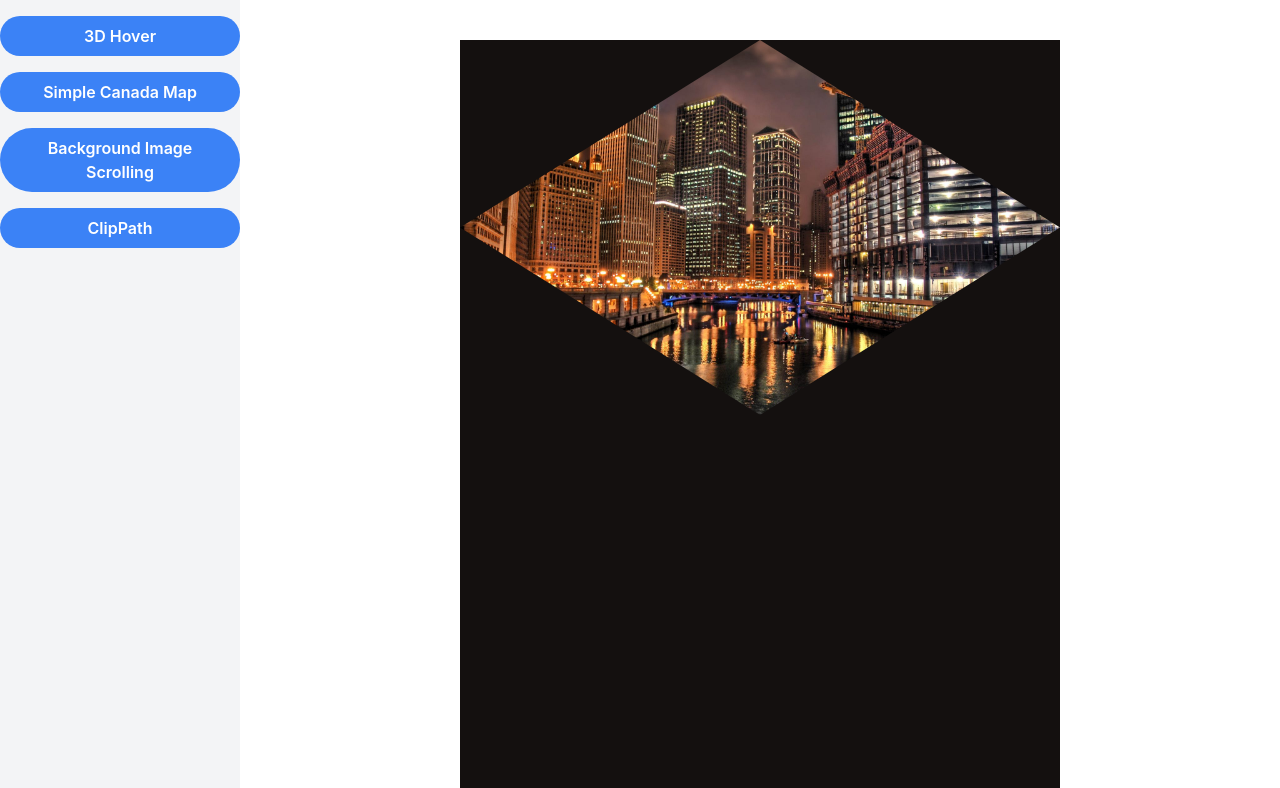
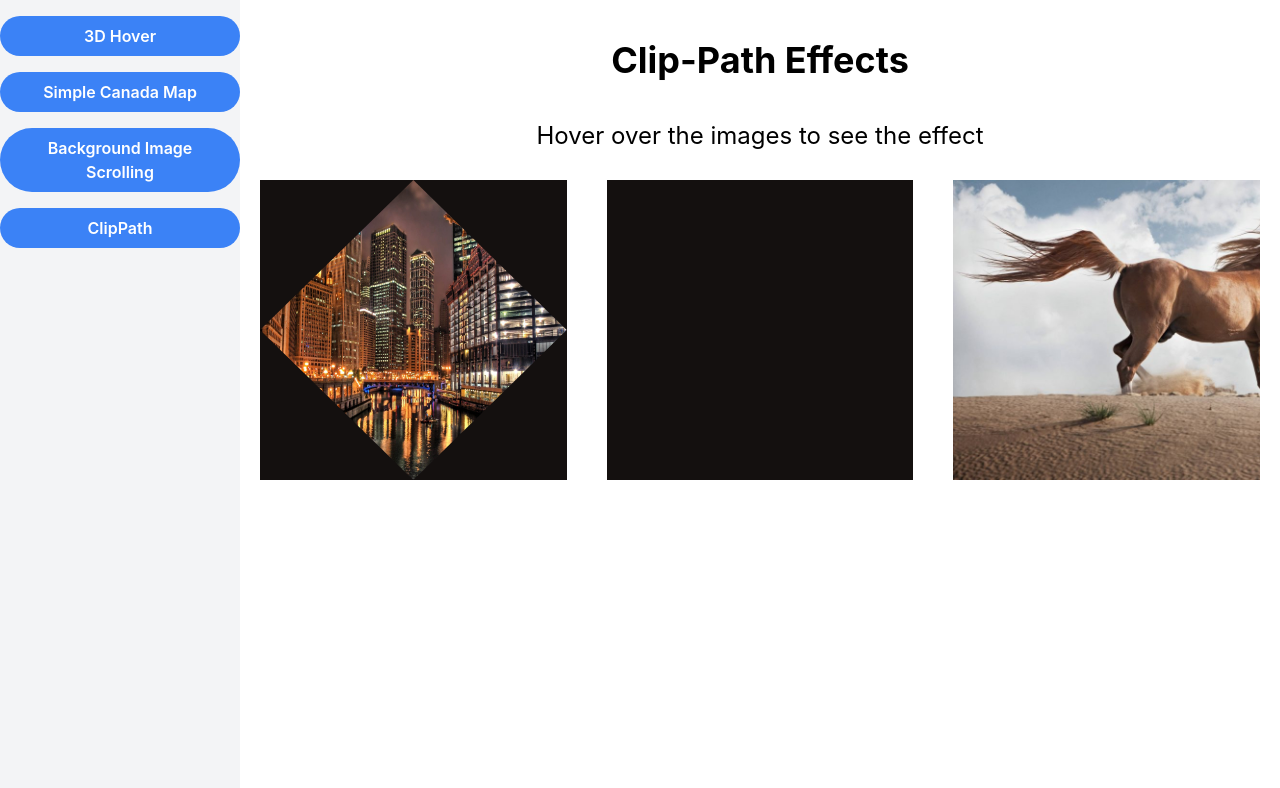
Before and after one commit to zhihao-qiu/frontend-collections, a React (Create React App) app: page /ClipPath in a window 1280 px wide. Shown: the top 788 px of the page. Built offline with nearby package versions, Linux system fonts and the light colour scheme.

Commit message:
updated layout of Clippath

```diff
--- a/src/ClipPath/ClipPath.css
+++ b/src/ClipPath/ClipPath.css
@@ -1,7 +1,10 @@
-.container1 {
-  width: 600px;
-  height: 375px;
-  margin: 0 auto;
+.container1, .container2, .container3{
+  width: 30%;
+  height: 300px;
+  margin: 20px 20px;
+}
+
+.container1, .container2 {
   background-color: #14100f;
 }
 
@@ -15,13 +18,6 @@
 
 .container1:hover .box1 {
   clip-path: polygon(100% 0%, 100% 100%, 0% 100%, 0% 0%);
-}
-
-.container2 {
-  width: 600px;
-  height: 375px;
-  margin: 0 auto;
-  background-color: #14100f;
 }
 
 .box2 {
@@ -54,11 +50,8 @@
 }
 
 .container3 {
-  width: 600px;
-  height: 375px;
-  margin: 0 auto;
   background: url(./pic/horse.jpeg) no-repeat;
-  background-size: contain;
+  background-size: cover;
   display: flex;
   justify-content: center;
   align-items: start;
@@ -67,7 +60,7 @@
 
 .container3 h1 {
   color:transparent;
-  font-size: 5em;
+  font-size: 3em;
 }
 
 @keyframes slidedown {
--- a/src/ClipPath/index.js
+++ b/src/ClipPath/index.js
@@ -1,14 +1,16 @@
-import React, { useEffect, useRef } from 'react';
+import React, { useEffect } from 'react';
 import '../App.css';
 import './ClipPath.css';
 import city from './pic/city.jpeg';
 import baby from './pic/baby.jpeg';
-import horse from './pic/horse.jpeg';
 
-function ClipPath() {
+const ClipPath = ({ setTopic }) => {
+  useEffect(() => {
+    setTopic('Clippath');
+  }, [setTopic]);
 
   return (
-    <div>
+    <div className='flex flex-row'>
       <div className='container1'>
         <img src={city} alt="city" className='box1' />
       </div>
@@ -20,6 +22,6 @@
       </div>
     </div>
   );
-}
+};
 
 export default ClipPath;
```
